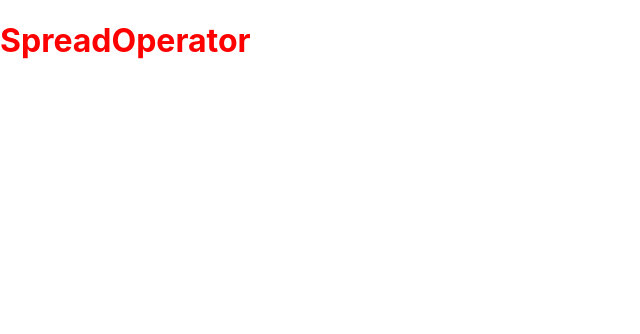
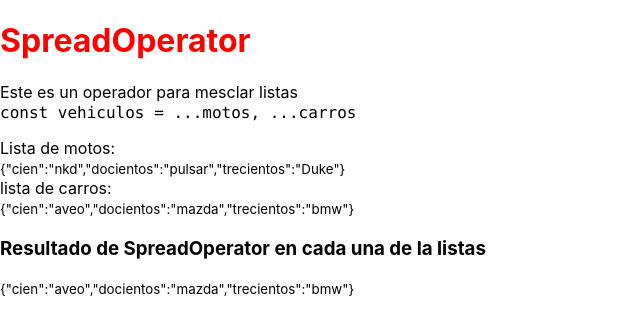
Before and after one commit to AlexNocua/cursoreact, a React (Create React App) app: page / in a window 1280 px wide. Shown: the top 334 px of the page, without its empty margins (0-640 px from the left). Built offline with nearby package versions, Linux system fonts and the light colour scheme.

Commit message:
Ajustes de SpreadOperator

```diff
--- a/src/components/SpreadOperator.jsx
+++ b/src/components/SpreadOperator.jsx
@@ -27,6 +27,24 @@ function SpreadOperator() {
     return (
         <div>
             <h1>SpreadOperator</h1>
+            <p>
+                Este es un operador para mesclar listas
+                <br />
+                <code>const vehiculos = ...motos, ...carros
+                </code></p>
+
+            <p>
+                Lista de motos: <br />
+                <small>
+                    {JSON.stringify(motos)}
+                </small>
+                <br />
+                lista de carros: <br />
+                <small>{JSON.stringify(carros)}</small>
+            </p>
+
+            <h3>Resultado de SpreadOperator en cada una de la listas</h3>
+            <small>{JSON.stringify(vehiculos)}</small>
         </div>
     )
 }
```
